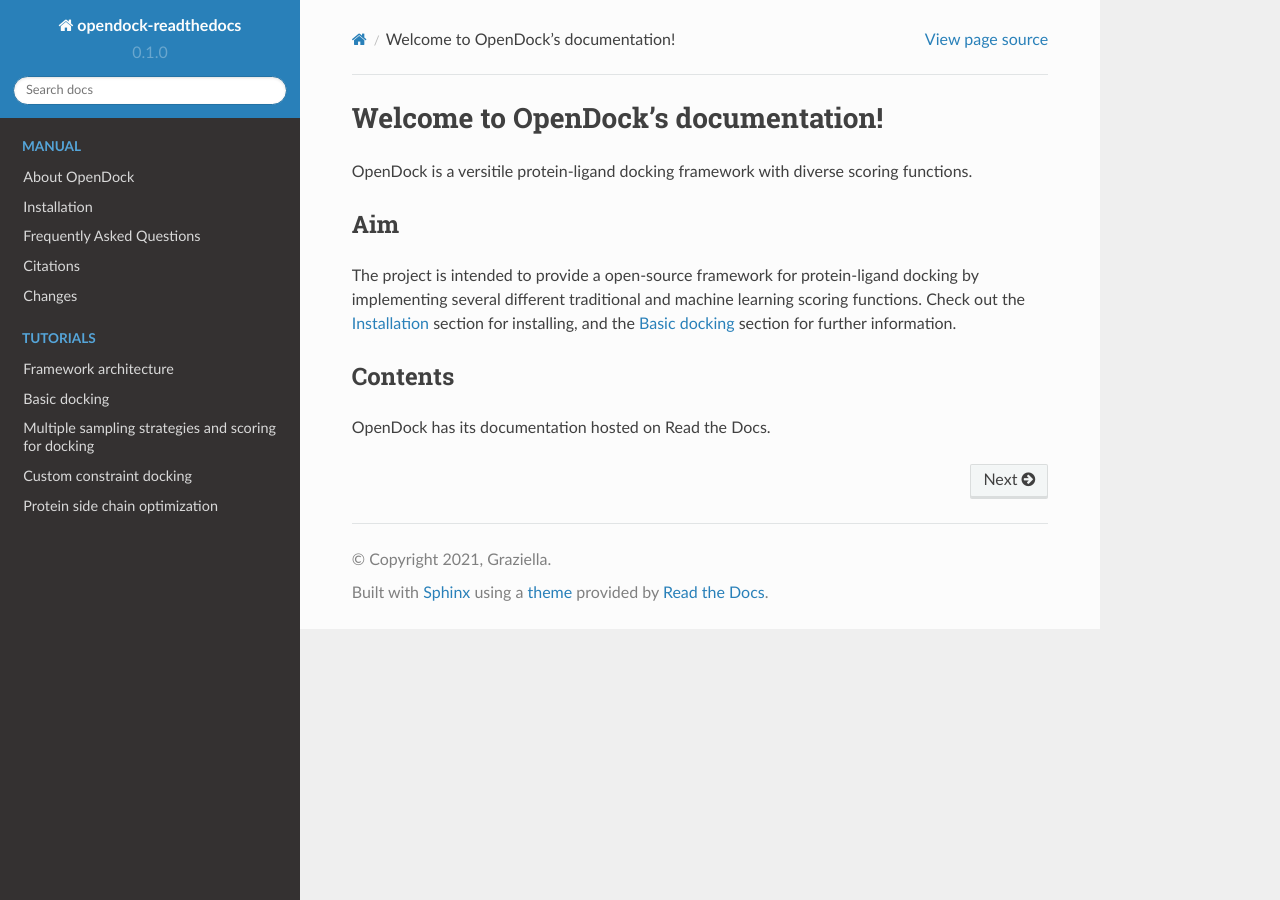
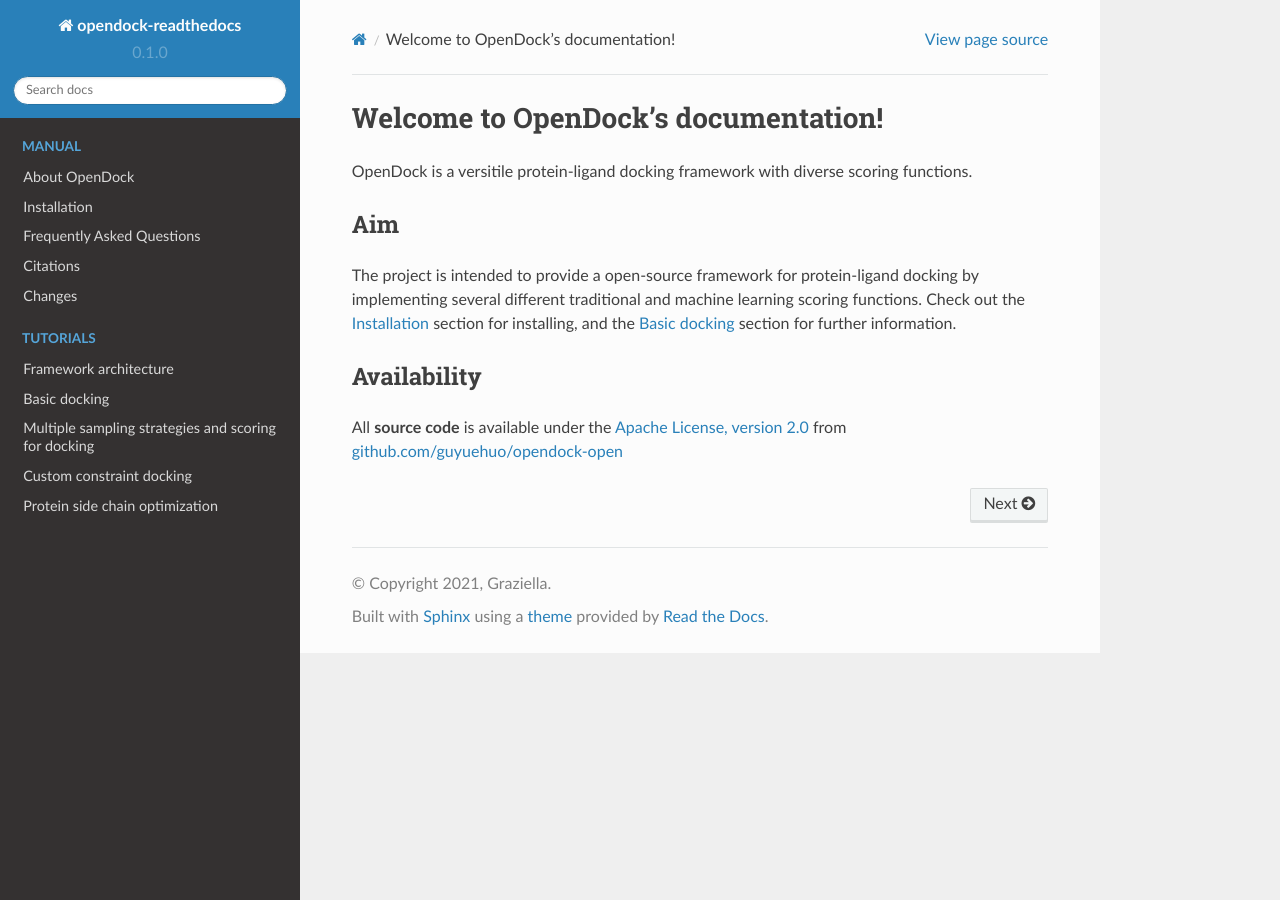
Before and after one commit to guyuehuo/opendock, a Sphinx documentation site: the page built from docs/source/index.rst, in a window 1280 px wide. Built offline with Sphinx 7.4.7 and the Read the Docs theme 2.0.0, drawn with Linux system fonts in a browser that asks for light colours; pages that are not in the unit, such as notebooks, are missing from menus.

Commit message:
Update index.rst

```diff
--- a/docs/source/index.rst
+++ b/docs/source/index.rst
@@ -9,8 +9,12 @@ docking by implementing several different traditional and machine learning
 scoring functions.
 Check out the :doc:`installation` section for installing, and the :doc:`docking_basic` section for further information.
 
-Contents
---------
+Availability
+------------
+
+All **source code** is available under the `Apache License, version 2.0 <https://www.apache.org/licenses/LICENSE-2.0>`_
+from `github.com/guyuehuo/opendock-open <https://github.com/guyuehuo/opendock-open>`_
+
 
 .. toctree::
    :maxdepth: 2
@@ -42,4 +46,3 @@ Contents
    :caption: Python Documentation
 
    vina
-OpenDock has its documentation hosted on Read the Docs.
```
